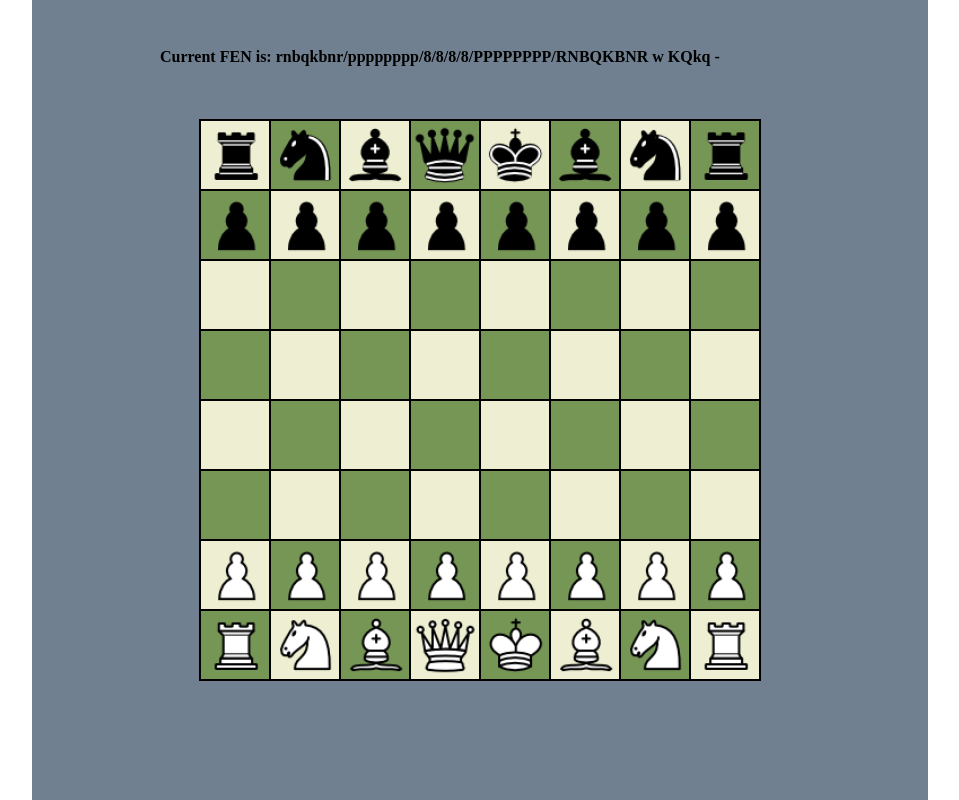
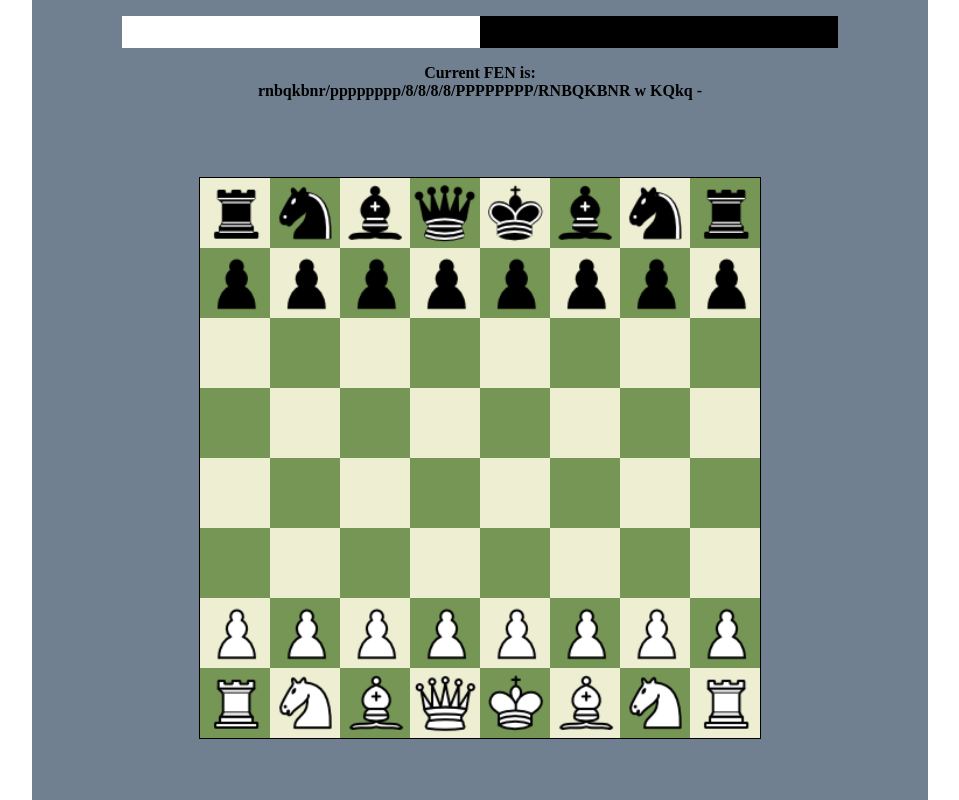
Before and after one commit to GAThunder/chess, a React app: page / in a window 1280 px wide. Shown: the whole page, without its empty margins (160-1119 px from the left). Built offline with nearby package versions, Linux system fonts and the light colour scheme.

Commit message:
Bar at top to show roughly how each side is doing

```diff
--- /dev/null
+++ b/src/components/Utilities/PointsBar/PointsBar.js
@@ -0,0 +1,26 @@
+import { IsWhite } from '../IsWhite/IsWhite.js'
+
+function PointsBar(squares) {
+    let totalPoints = 0;
+    let whitePoints = 0;
+    let blackPoints = 0;
+    squares.forEach(square => {
+        if (IsWhite(square.piece.pieceType) && square.piece.pieceType !== 'K') {
+            whitePoints = whitePoints + square.piece.piecePoints();
+        }
+        else if (!IsWhite(square.piece.pieceType) && square.piece.pieceType !== 'k') {
+            blackPoints = blackPoints + square.piece.piecePoints();
+        }
+    });
+
+    totalPoints = whitePoints + blackPoints;
+
+    if (totalPoints === 0) {
+        return 50;
+    }
+
+    return ((whitePoints / totalPoints) * 100);
+
+}
+
+export { PointsBar }
--- a/src/components/board/Board.module.css
+++ b/src/components/board/Board.module.css
@@ -1,7 +1,7 @@
 .Board {
     display: inline-flex;
-    height: 560px;
-    width: 560px;
+    height: 35em;
+    width: 35em;
     background-color: green;
     margin: auto;
     border: none;
--- a/src/components/board/piece/Piece.js
+++ b/src/components/board/piece/Piece.js
@@ -22,19 +22,19 @@ class Piece {
                 return 100000;
             case 'q':
             case 'Q':
-                return 900;
+                return 9;
             case 'n':
             case 'N':
-                return 300;
+                return 3;
             case 'b':
             case 'B':
-                return 300;
+                return 3;
             case 'r':
             case 'R':
-                return 500;
+                return 5;
             case 'p':
             case 'P':
-                return 100;
+                return 1;
             default :
             return 0;
         }
--- a/src/components/board/square/Square.module.css
+++ b/src/components/board/square/Square.module.css
@@ -1,26 +1,24 @@
 .black {
-    height: 68px;
-    width: 68px;
+    height: 12.5%;
+    width: 12.5%;
     background-color: #769656;
     display: inline-flex;
     justify-content: center;
     align-content: center;
-    border: 1px solid black;
 }
 
 .white {
-    height: 68px;
-    width: 68px;
+    height: 12.5%;
+    width: 12.5%;
     background-color: #eeeed2;
     display: inline-flex;
     justify-content: center;
     align-content: center;
-    border: 1px solid black;
 }
 
 .highlighted {
-    height: 70px;
-    width: 70px;
+    height: 12.5%;
+    width: 12.5%;
     background-color: #2e312c;
     display: inline-flex;
     justify-content: center;
--- a/src/components/chess/Chess.js
+++ b/src/components/chess/Chess.js
@@ -1,4 +1,4 @@
-import React, {useState } from 'react';
+import React, { useState } from 'react';
 import Board from '../board/Board';
 import classes from './Chess.module.css';
 import GetCurrentFen from '../board/GetCurrentFen/GetCurrentFen';
@@ -12,10 +12,11 @@ import { CheckPromotion } from '../Utilities/CheckPromotion/CheckPromotion.js';
 import { GameOverModal } from '../modals/GameOverModal/GameOverModal.js';
 import { ResetBoard } from '../Utilities/ResetBoard/ResetBoard.js';
 import { CurrentPoints } from '../Utilities/CurrentPoints/CurrentPoints.js';
+import { PointsBar } from '../Utilities/PointsBar/PointsBar.js';
 
 
 function Chess() {
-  const initialFen = ['rnbqkbnr/pppppppp/8/8/8/8/PPPPPPPP/RNBQKBNR', 'w', 'KQ','kq', '-']
+  const initialFen = ['rnbqkbnr/pppppppp/8/8/8/8/PPPPPPPP/RNBQKBNR', 'w', 'KQ', 'kq', '-']
   const [fen, setFen] = useState(initialFen); // initialize the FEN, and put it an an array, 0 is the positions, 1 is who's turn
   // 2 is who can castle, 3 is if there is an en passent available
 
@@ -23,6 +24,7 @@ function Chess() {
 
   const [disablePromoteModal, setDisablePromoteModal] = useState(true);
   const [disableGameOverModal, setDisableGameOverModal] = useState(true);
+  const [whiteBarPercentage, setWhiteBarPercentage] = useState(50);
 
   const [promotionIndex, setPromotionIndex] = useState(-1);
 
@@ -64,9 +66,6 @@ function Chess() {
         HighlightPieces(potentialMoves, newSquares);
         setSquares(newSquares);
       }
-      else {
-        alert("Please select a valid piece");
-      }
     }
 
     else if (selectedPiece !== -1) {
@@ -76,7 +75,7 @@ function Chess() {
         UnHighlightPieces(newSquares);
         MovePiece(newSquares, index, selectedPiece, newFenArray);
 
-        if(CheckPromotion(newSquares, fen[1]) !== -1) {
+        if (CheckPromotion(newSquares, fen[1]) !== -1) {
           setPromotionIndex(CheckPromotion(newSquares, fen[1]));
           setDisablePromoteModal(false);
         }
@@ -89,12 +88,13 @@ function Chess() {
         else if (turn === "Black" && whiteMoves.length === 0) {
           setDisableGameOverModal(false);
         }
+        setWhiteBarPercentage(PointsBar(newSquares));
+        console.log(whiteBarPercentage, whiteBarStyling);
         setSquares(newSquares);
         setSelectedPiece(-1);
         newFenArray[0] = GetCurrentFen(newSquares);
         UpdateTurn(newFenArray);
         setFen(newFenArray);
-        console.log(CurrentPoints(newSquares));
       }
 
       else if (turn === colorPiece[0]) {
@@ -107,10 +107,6 @@ function Chess() {
         newSquares[index].highlighted = true;
         setSquares(newSquares);
       }
-
-      else {
-        alert("Please select a valid piece");
-      }
     }
 
   }
@@ -122,10 +118,22 @@ function Chess() {
     setPromotionIndex(-1);
   }
 
+  const whiteBarStyling = {
+    height: '100%',
+    width: `${whiteBarPercentage}%`,
+    backgroundColor: 'white',
+  }
+
   return <div className={classes.Chess}>
+    <div className={classes.blackBar}>
+      <div style={whiteBarStyling}>
+
+      </div>
+    </div>
     <div className={classes.FEN_display}>
       <p>Current FEN is: {fen[0]} {fen[1]} {fen[2]}{fen[3]} {fen[4]}</p>
     </div>
+
     <Board
       key={fen}
       squares={squares}
@@ -135,7 +143,7 @@ function Chess() {
       disablePromoteModal={disablePromoteModal}
       promoteWhite={fen[1]}
       promotePiece={promotePiece}
-      promotionIndex = {promotionIndex}
+      promotionIndex={promotionIndex}
       squares={squares}
     />
     <GameOverModal
--- a/src/components/chess/Chess.module.css
+++ b/src/components/chess/Chess.module.css
@@ -6,40 +6,29 @@
     align-items: center;
     background-color: slategray;
     margin: auto;
+    text-align: center;
+    flex-direction: column;
 }
 
 .FEN_display {
-    top: 0;
-    margin-top: 2em;
-    margin-bottom: 2em;
     width: 50%;
-    position: fixed;
-    z-index: 1;
     display: flex;
     justify-content: center;
     flex-direction: column;
-}
-
-input {
-    width: 100%;
 }
 
 p {
     font-weight: bold;
 }
 
-.Input_Line {
-    width: 100%
-}
-
-button {
-    border: none;
-    margin-top: .5em;
-    width: 6em;
-    height: 2em;
-    border-radius: 5px;
-}
-
 img {
     max-height: 100%;
 }
+
+.blackBar {
+    width: 80%;
+    height: 2em;
+    background-color: black;
+    margin-top: 1em;
+
+}
```
Lines whose indentation alone changed are shown as unchanged.
